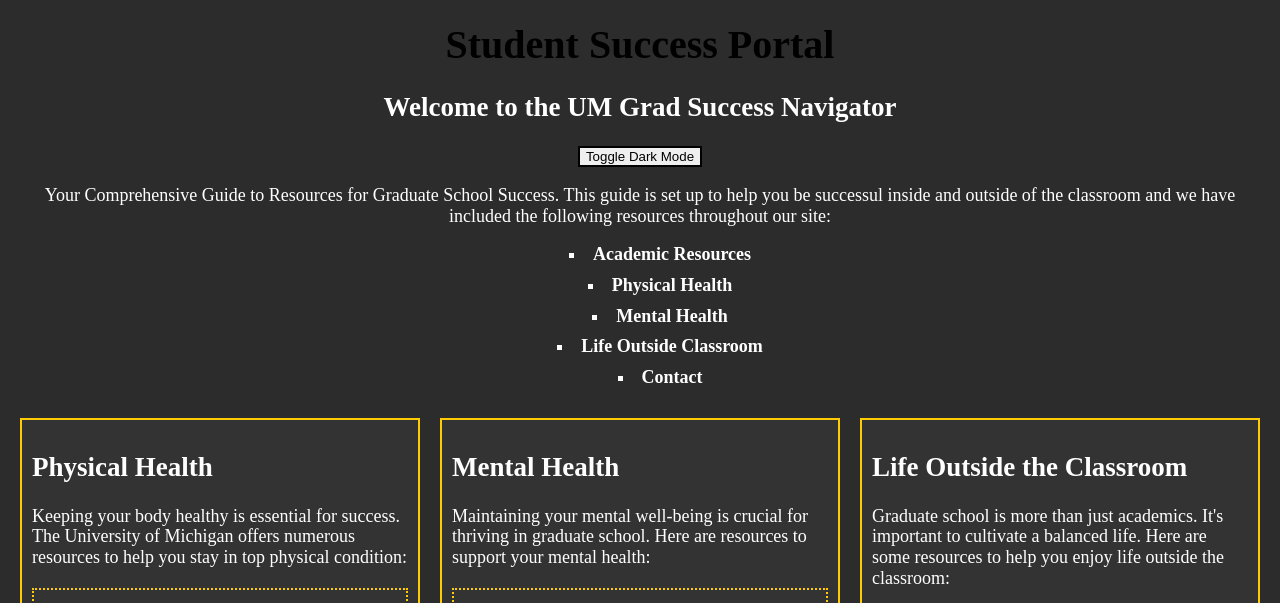
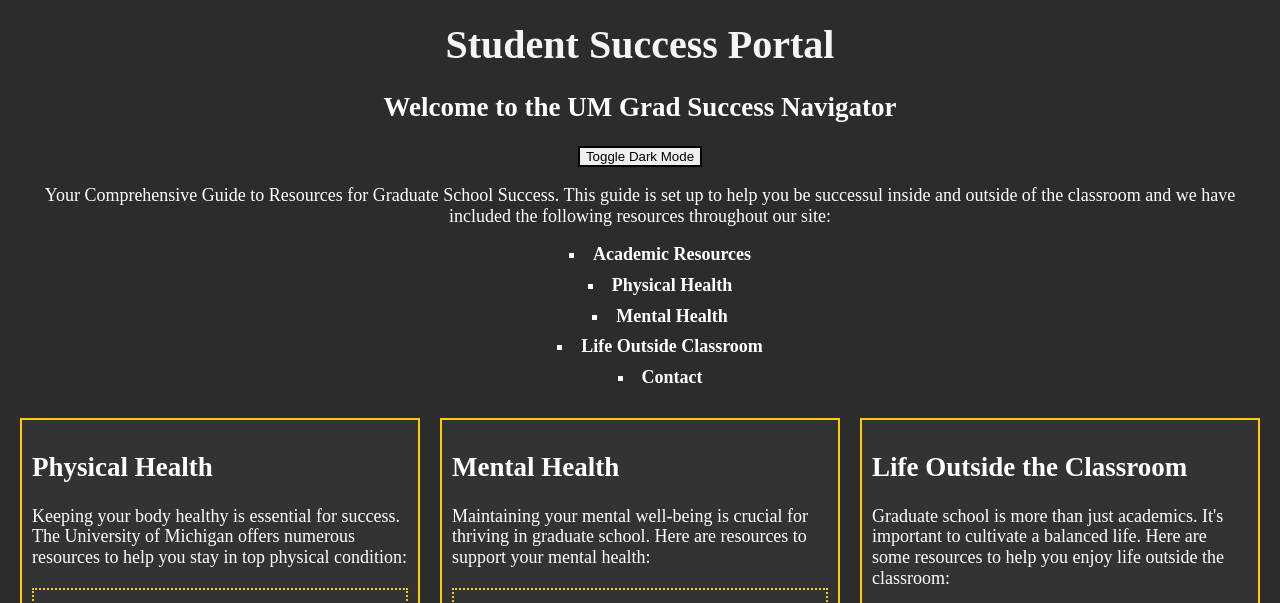
Before and after one commit to Jay-jpg1/client_project_html_f24, a plain HTML site: page index.html in a window 1280 px wide. Both pictures are taken after a click on the button "Toggle Dark Mode". Shown: the part 145-748 px from the top of the page. Drawn offline with Linux system fonts and the light colour scheme.

Commit message:
Add files via upload

```diff
--- a/css/style.css
+++ b/css/style.css
@@ -286,6 +286,9 @@ body.dark-mode article {
 body.dark-mode h3 {
     background-color: #121E3A;
 }
+body.dark-mode h1 {
+    color: #f5f5f5;
+}
 /* Links in darkmode */
 a {
     color: #007bff;
```
